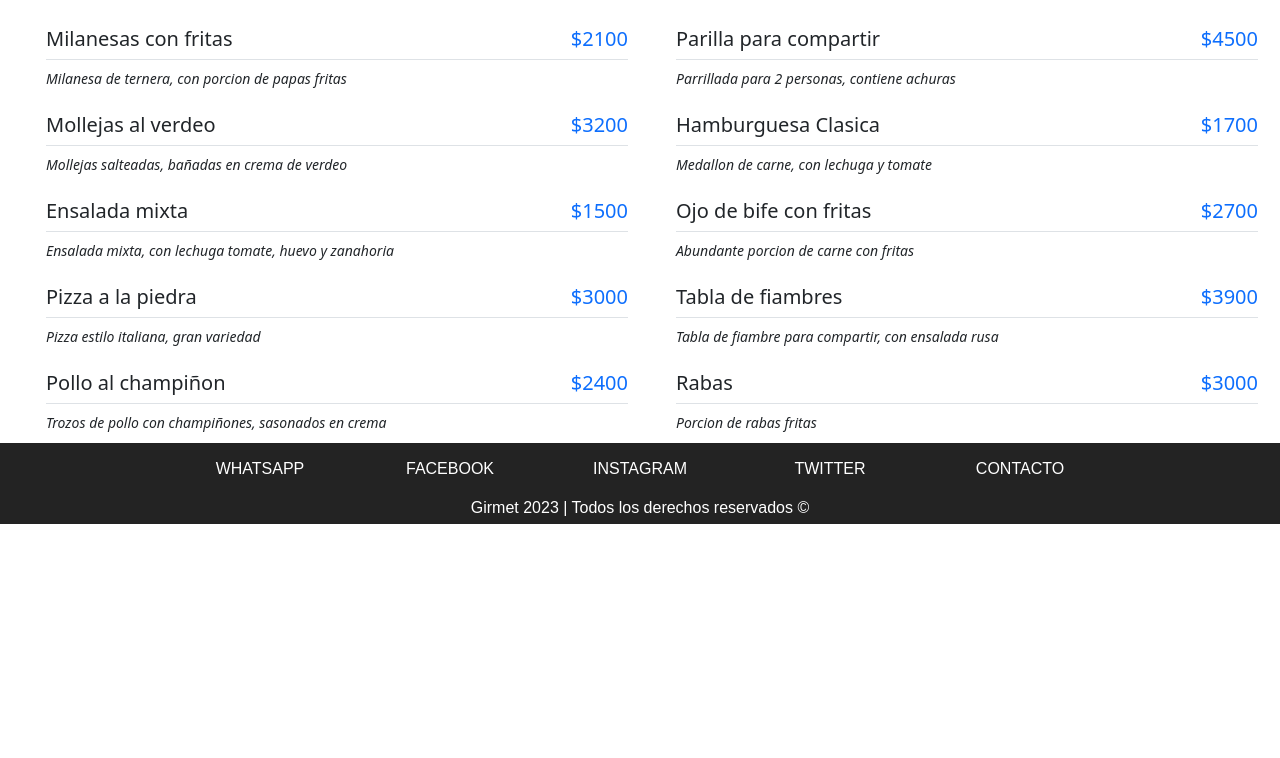
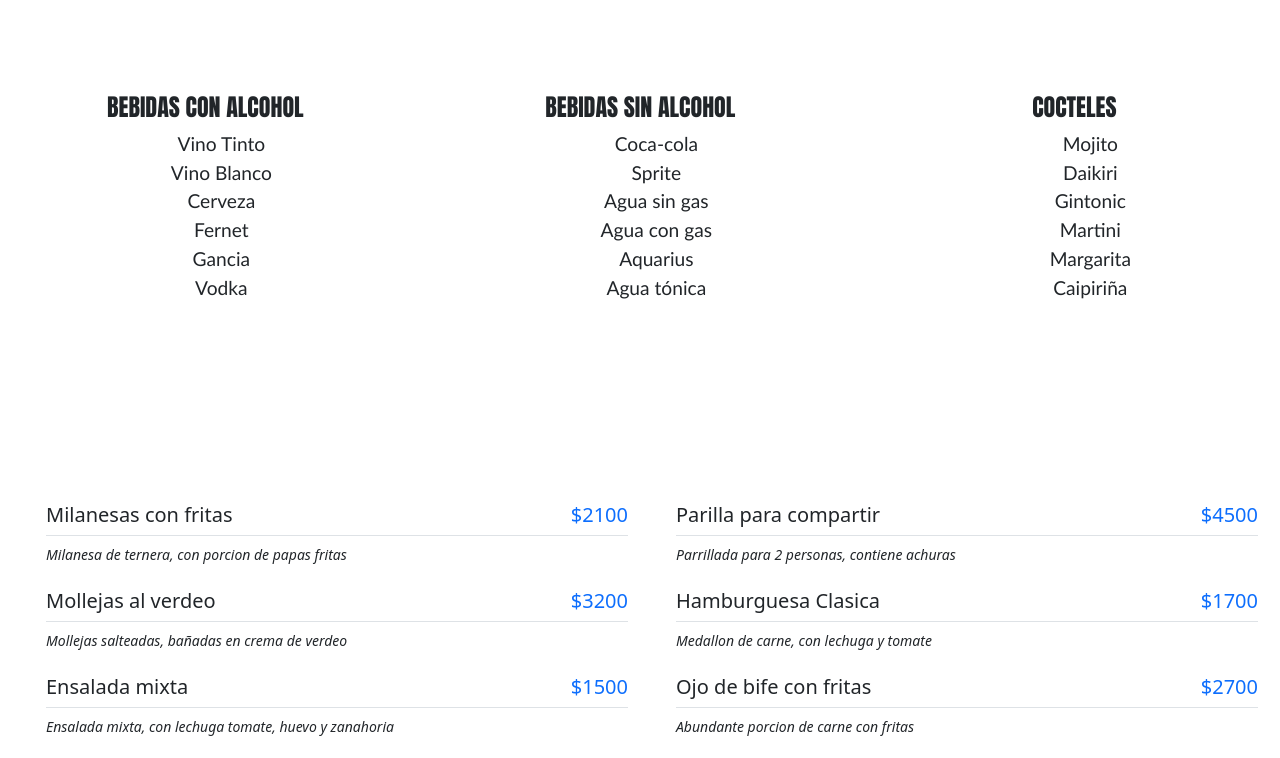
Before and after one commit to Ram0neta/Proyecto, a website: page pages/menu.html in a window 1280 px wide. Shown: the part 209-967 px from the top of the page. Before the commit the page ends 800 px from the top, so only its background shows below. Drawn offline with nearby package versions, Linux system fonts and the light colour scheme.

Commit message:
actualizacion menu

```diff
--- a/pages/menu.html
+++ b/pages/menu.html
@@ -10,7 +10,7 @@
     <link rel="shortcut icon" href="../images/favicon.jpg" type="image/x-icon">
     <link href="https://unpkg.com/aos@2.3.1/dist/aos.css" rel="stylesheet">
 </head>
-<body>
+<body style="overflow-x: hidden">
     <header>
         <nav class="navbar navbar-expand-sm navbar-dark bg-dark">
             <div class="container">
@@ -42,9 +42,44 @@
             </div>
         </nav>
     </header>
-    <div data-aos="zoom-out" data-aos-duration="1000" class="cols-12 text-center" style="padding: 50px; font-family: fantasy;">
-        <h2>Menú</h2>
+    <div data-aos="zoom-out" data-aos-duration="1000" class="cols-12 text-center" style="padding: 100px; font-family: fantasy;">
+        <h2 data-aos="zoom-in-up">Menú</h2>
     </div>
+    <div class="text-center row" style="padding-bottom: 150px;" >
+    <div data-aos="zoom-in-up" data-aos-duration="1000"   class="col-lg-4 col-md-6 col-sm-8 text-center"  style="list-style: none; ">
+        <h4 style="font-family: Impact, Haettenschweiler, 'Arial Narrow Bold', sans-serif;">BEBIDAS CON ALCOHOL</h4>
+        <ul style="font-family: 'Gill Sans', 'Gill Sans MT', Calibri, 'Trebuchet MS', sans-serif; font-size: 120%;" >
+            <li style="list-style: none;">Vino Tinto</li>
+            <li style="list-style: none;">Vino Blanco</li>
+            <li style="list-style: none;">Cerveza</li>
+            <li style="list-style: none;">Fernet</li>
+            <li style="list-style: none;">Gancia</li>
+            <li style="list-style: none;">Vodka</li>
+        </ul>
+    </div>
+    <div data-aos="zoom-in-up" data-aos-duration="1500" class="col-lg-4 col-md-6 col-sm-8 text-center"  style="list-style: none;">
+        <h4 style="font-family: Impact, Haettenschweiler, 'Arial Narrow Bold', sans-serif;">BEBIDAS SIN ALCOHOL</h4>
+        <ul style="font-family: 'Gill Sans', 'Gill Sans MT', Calibri, 'Trebuchet MS', sans-serif; font-size: 120%;" >
+            <li style="list-style: none;">Coca-cola</li>
+            <li style="list-style: none;">Sprite</li>
+            <li style="list-style: none;">Agua sin gas</li>
+            <li style="list-style: none;">Agua con gas</li>
+            <li style="list-style: none;">Aquarius</li>
+            <li style="list-style: none;">Agua tónica</li>
+        </ul>
+    </div>
+    <div data-aos="zoom-in-up" data-aos-duration="2000" class="col-lg-4 col-md-6 col-sm-8 text-center"  style="list-style: none;">
+        <h4 style="font-family: Impact, Haettenschweiler, 'Arial Narrow Bold', sans-serif;">COCTELES</h4>
+        <ul style="font-family: 'Gill Sans', 'Gill Sans MT', Calibri, 'Trebuchet MS', sans-serif; font-size: 120%;" >
+            <li style="list-style: none;">Mojito</li>
+            <li style="list-style: none;">Daikiri</li>
+            <li style="list-style: none;">Gintonic</li>
+            <li style="list-style: none;">Martini</li>
+            <li style="list-style: none;">Margarita</li>
+            <li style="list-style: none;">Caipiriña</li>
+        </ul>
+    </div>
+</div>
     <div data-aos="zoom-in-up" class="row g-4" style="margin: 10px;">
         <div class="col-lg-6">
             <div class="d-flex align-items-center">
@@ -157,6 +192,17 @@
             </div>
         </div>
     </div>
+    <div data-aos="zoom-in-up" data-aos-duration="1000" class="col-lg-12 text-center"  style="list-style: none;">
+        <h2 style="font-family: Impact, Haettenschweiler, 'Arial Narrow Bold', sans-serif; padding-top: 100px; padding-bottom: 50px;">POSTRES</h2>
+        <ul style="font-family: 'Gill Sans', 'Gill Sans MT', Calibri, 'Trebuchet MS', sans-serif; font-size: 120%; padding-bottom: 100px;" >
+            <li style="list-style: none;">Flan</li>
+            <li style="list-style: none;">Tiramisu</li>
+            <li style="list-style: none;">Ensalada de frutas</li>
+            <li style="list-style: none;">Tarta de limón</li>
+            <li style="list-style: none;">Brownie</li>
+            <li style="list-style: none;">Copa de la casa</li>
+        </ul>
+    </div>
 
     <footer class="text-center text-white" style="background-color: #232323">
 
```
Also changed, not shown: index.html (+5 -5 lines).
